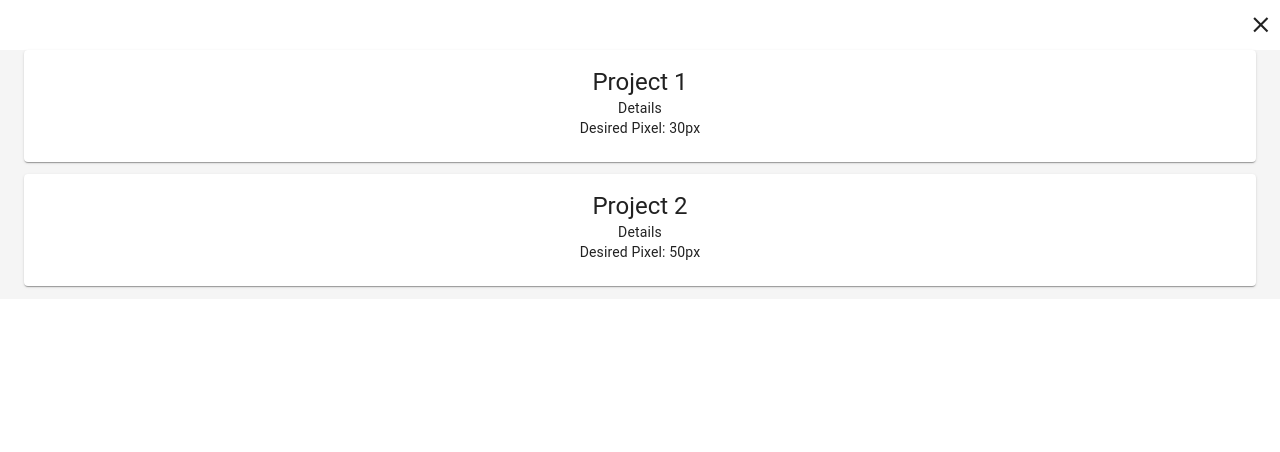
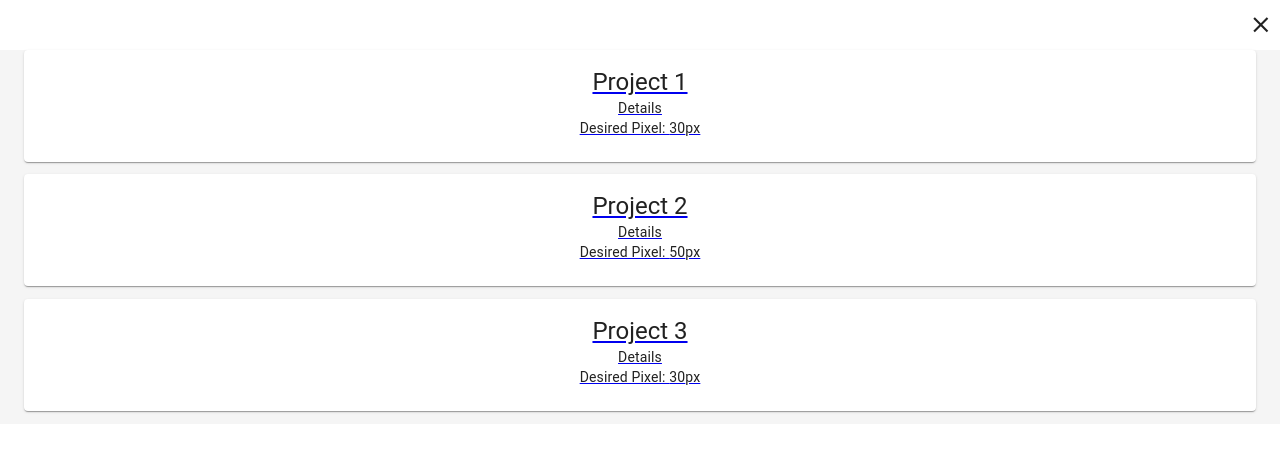
Before and after one commit to ocr-data-preparation/application, a React (Create React App) app: page / in a window 1280 px wide. Both pictures are taken after a click on the button "PICK PROJECT". Shown: the top 452 px of the page. Built offline with nearby package versions, Linux system fonts and the light colour scheme.

Commit message:
add project id into cookie

```diff
--- a/package.json
+++ b/package.json
@@ -13,7 +13,8 @@
     "react-dom": "^16.12.0",
     "react-dropzone": "^10.2.1",
     "react-router-dom": "^5.1.2",
-    "react-scripts": "3.3.1"
+    "react-scripts": "3.3.1",
+    "universal-cookie": "^4.0.3"
   },
   "scripts": {
     "start": "react-scripts start",
--- a/src/components/Project/PickProjectDialog/ProjectCard.js
+++ b/src/components/Project/PickProjectDialog/ProjectCard.js
@@ -3,6 +3,11 @@ import { makeStyles } from "@material-ui/core/styles";
 import Card from "@material-ui/core/Card";
 import CardContent from "@material-ui/core/CardContent";
 import Typography from "@material-ui/core/Typography";
+
+import { Link } from "react-router-dom";
+import Cookie from "universal-cookie";
+
+const cookie = new Cookie();
 
 const useStyles = makeStyles({
   root: {
@@ -13,8 +18,10 @@ const useStyles = makeStyles({
 
 export default function ProjectCard(props) {
   const classes = useStyles();
+  const handleOnClick = id => cookie.set("project-id", id);
 
   return (
+    <Link to="/home" onClick={handleOnClick(props.id)}>
       <Card className={classes.root}>
         <CardContent>
           <Typography variant="h5" component="h2">
@@ -28,5 +35,6 @@ export default function ProjectCard(props) {
           </Typography>
         </CardContent>
       </Card>
+    </Link>
   );
 }
--- a/src/components/Project/PickProjectDialog/index.js
+++ b/src/components/Project/PickProjectDialog/index.js
@@ -34,7 +34,8 @@ export default function PickProjectDialog(props) {
 
   const projects = [
     { id: 1, title: "Project 1", pixel: 30 },
-    { id: 2, title: "Project 2", pixel: 50 }
+    { id: 2, title: "Project 2", pixel: 50 },
+    { id: 3, title: "Project 3", pixel: 30 }
   ];
 
   const handleClickOpen = () => {
@@ -73,7 +74,7 @@ export default function PickProjectDialog(props) {
         <Container className={classes.root}>
           {projects.map(project => (
             <ProjectCard
-              id={props.id}
+              id={project.id}
               title={project.title}
               pixel={project.pixel}
             />
```
Also changed, not shown: 1 other file (tests, documents, lock files or other folders). Lines whose indentation alone changed are shown as unchanged.
